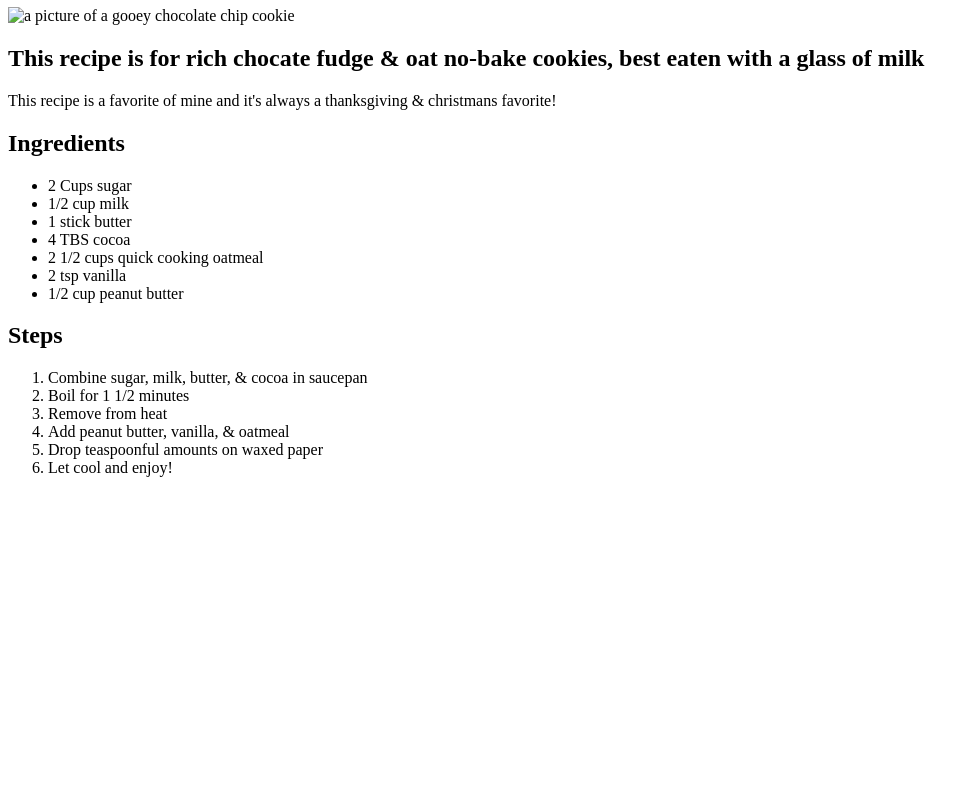
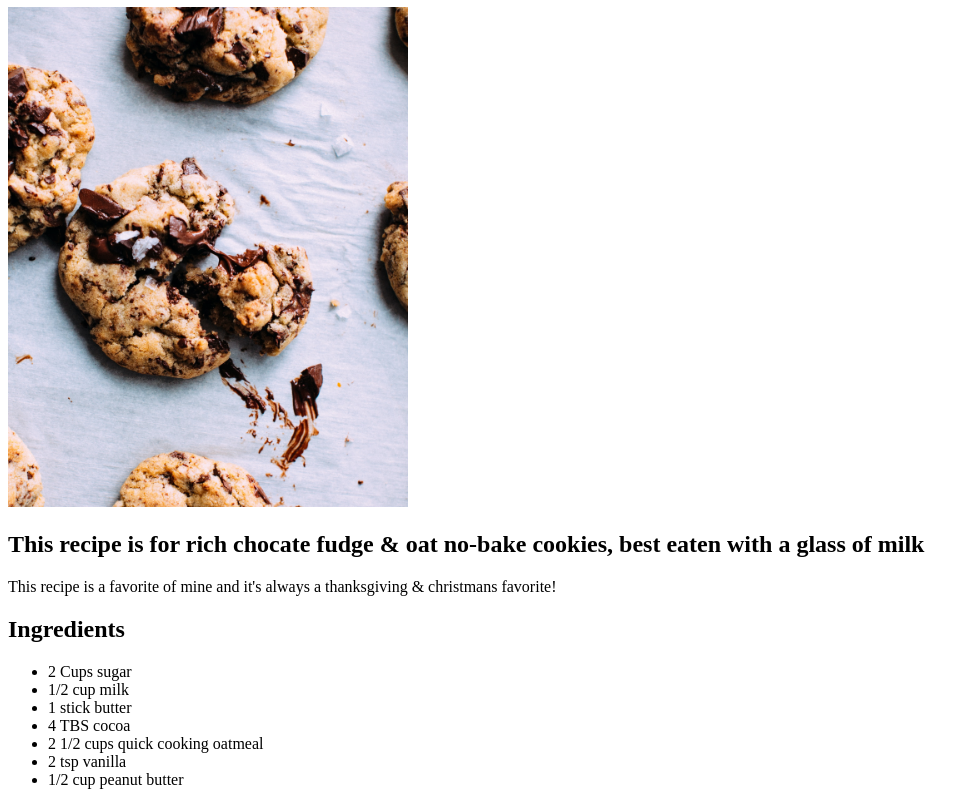
Before and after one commit to Willbraken/odin-recipes, a plain HTML site: page recipes/cookies.html in a window 1280 px wide. Shown: the part 73-869 px from the top of the page, without its empty margins (0-980 px from the left). Before the commit the page ends 800 px from the top, so only its background shows below. Drawn offline with Linux system fonts and the light colour scheme.

Commit message:
modify index.html, modify cookies.html

```diff
--- a/recipes/cookies.html
+++ b/recipes/cookies.html
@@ -6,7 +6,7 @@
     </head>
     <body>
         <h1>Rich Fudge Cookies</h1>
-        <img src="./images/cookies.jpg" alt="a picture of a gooey chocolate chip cookie">
+        <img src="../images/cookies.jpg" alt="a picture of a gooey chocolate chip cookie" width="400px">
         <h2>This recipe is for rich chocate fudge & oat no-bake
             cookies, best eaten with a glass of milk</h2>
         <p>This recipe is a favorite of mine and it's always a
```
Also changed, not shown: index.html (+1 -1 lines).
